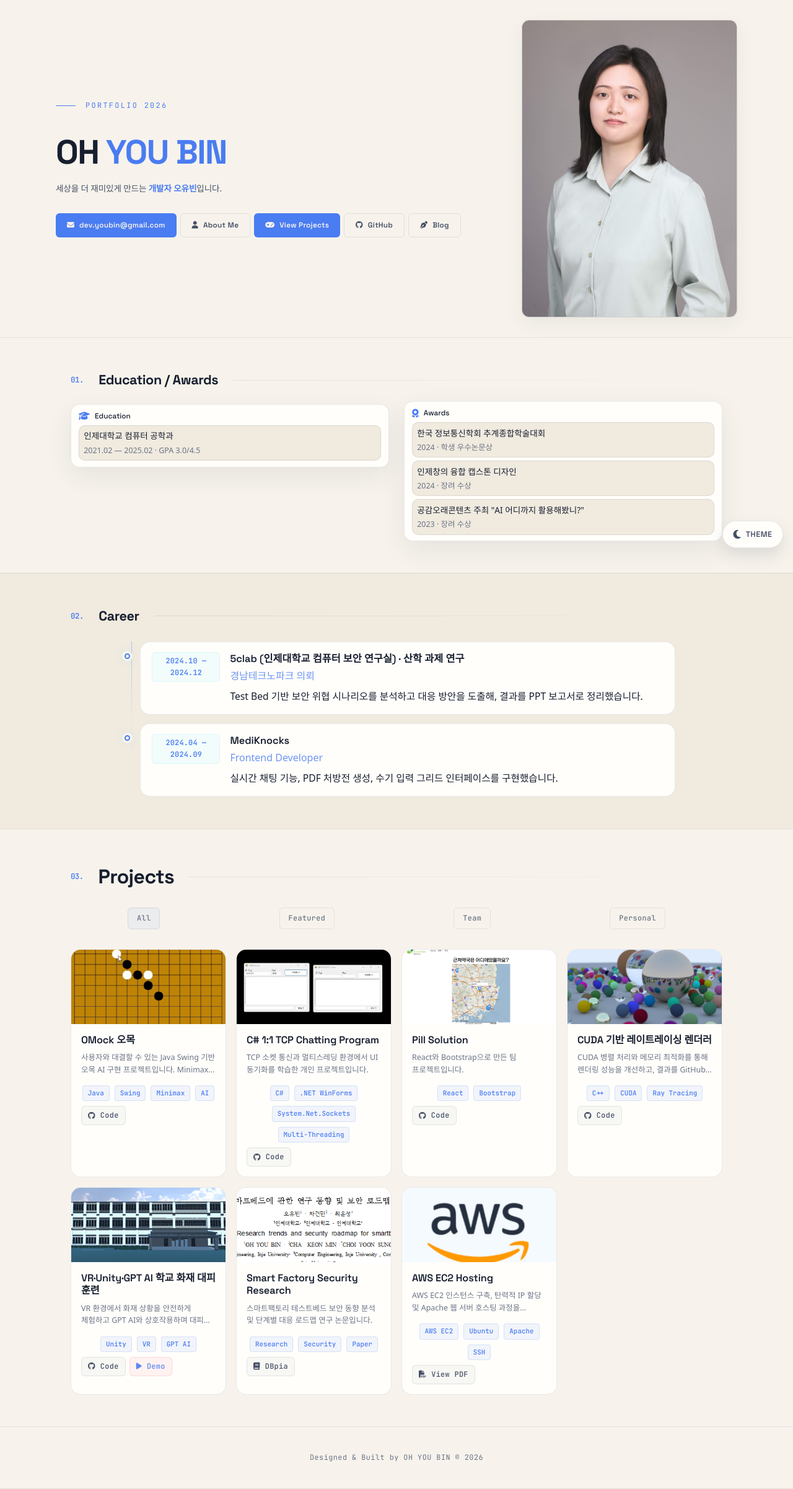
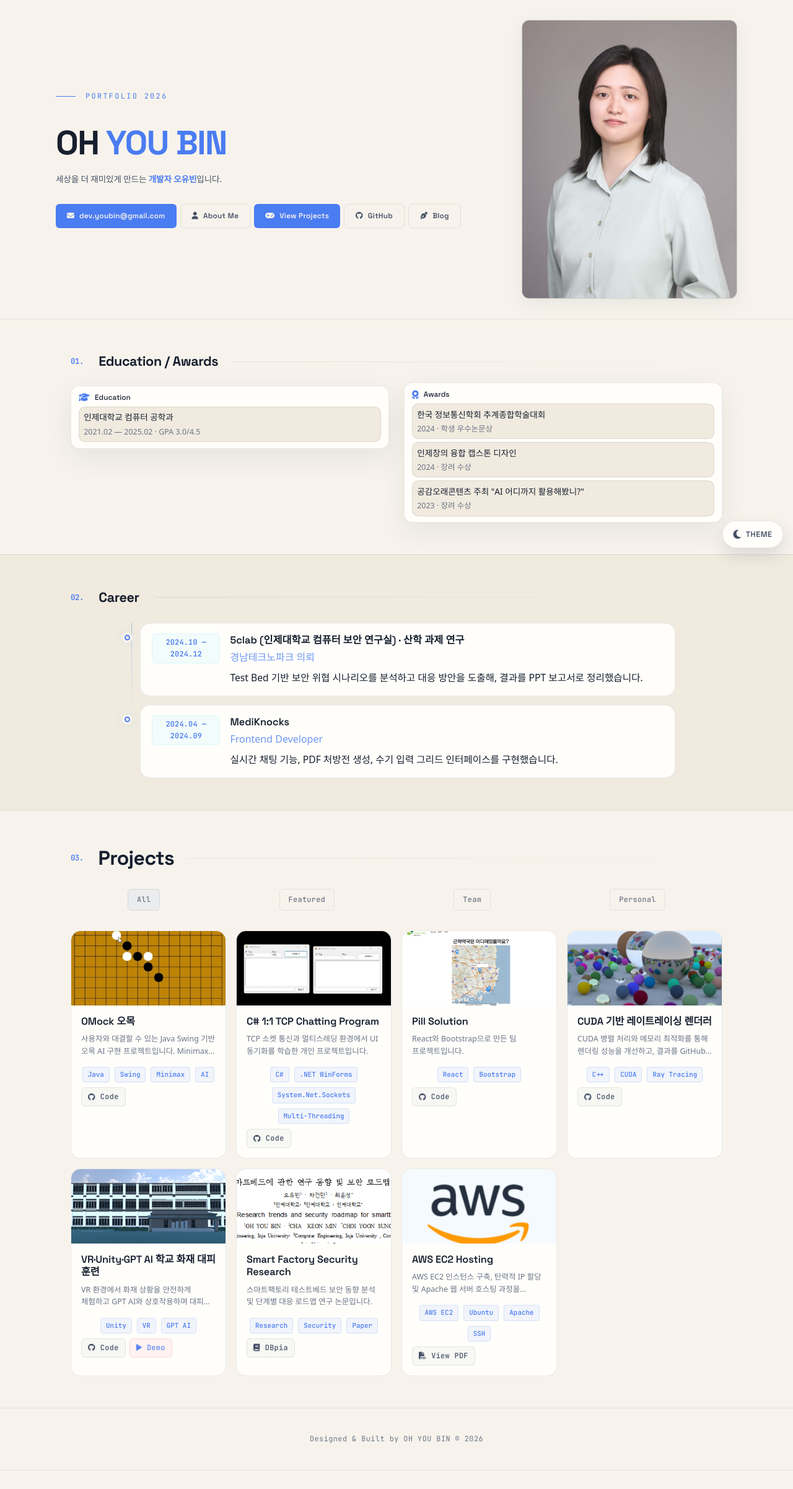
Before and after one commit to eye2ffect/eye2ffect.github.io, a Jekyll site: the page built from index.html, in a window 1280 px wide. Shown: the whole page at 62% size. Built offline with Jekyll 4.4.1, drawn with Linux system fonts in a browser that asks for light colours; some web fonts are replaced; after the commit the page ends 2372 px from its top, so only the background shows below that.

Commit message:
Adjust hero profile image sizing

```diff
--- a/assets/css/main.css
+++ b/assets/css/main.css
@@ -381,8 +381,8 @@ html {
   overflow: hidden;
   transition: border-color 0.18s var(--ease-smooth), box-shadow 0.18s var(--ease-smooth), background-color 0.18s var(--ease-smooth), filter 0.18s var(--ease-smooth);
   width: 100%;
-  max-width: 420px;
-  height: 480px; /* enlarged container to better balance the hero layout */
+  max-width: 390px;
+  height: 450px;
 }
 
 /* Hover effect removed as requested */
@@ -401,7 +401,8 @@ html {
 @media (max-width: 900px) {
   .hero-inner { grid-template-columns: 1fr; }
   .hero-right { order: -1; margin-bottom: var(--space-4); display: flex; justify-content: center; }
-  .hero-profile-wrap { max-width: 360px; height: 400px; }
+  .hero-profile-wrap { max-width: 320px; height: 360px; }
+  .hero-profile { object-position: center 3%; }
 }
 
 .hero-actions {
```
